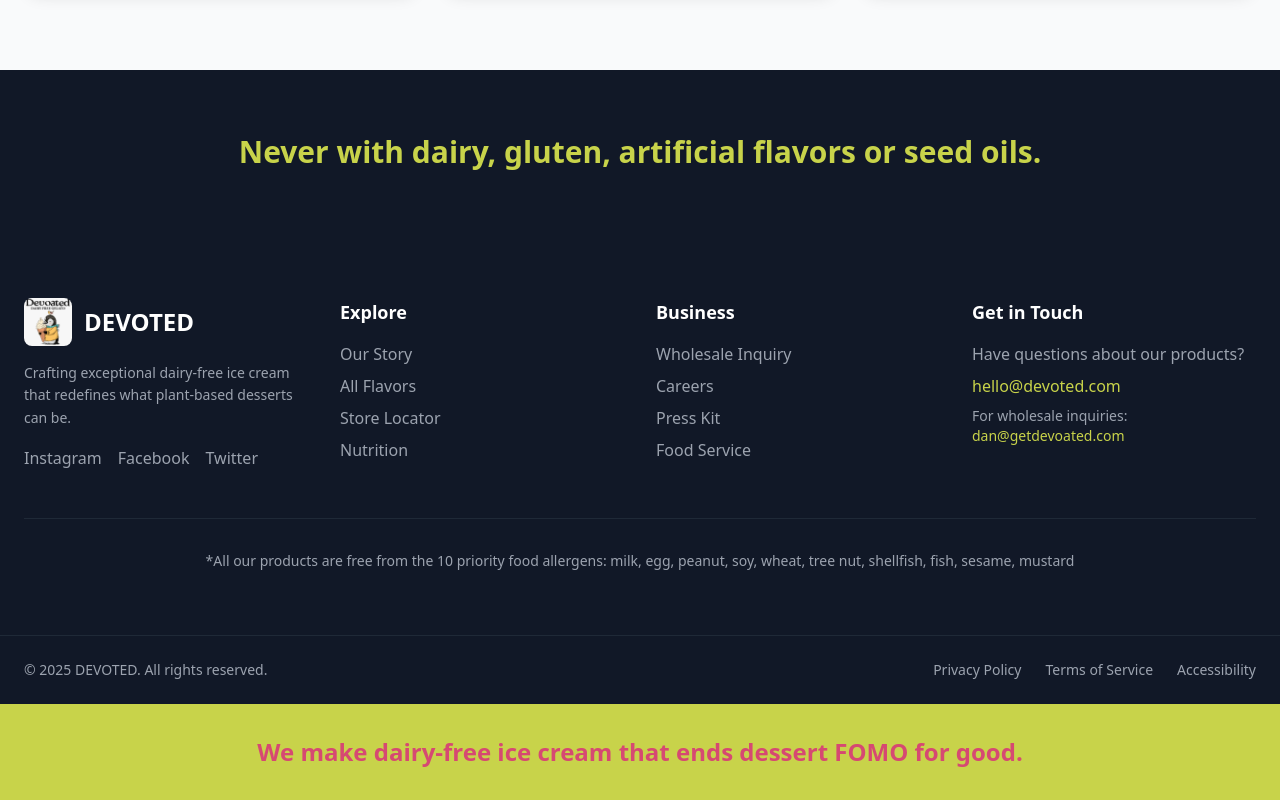
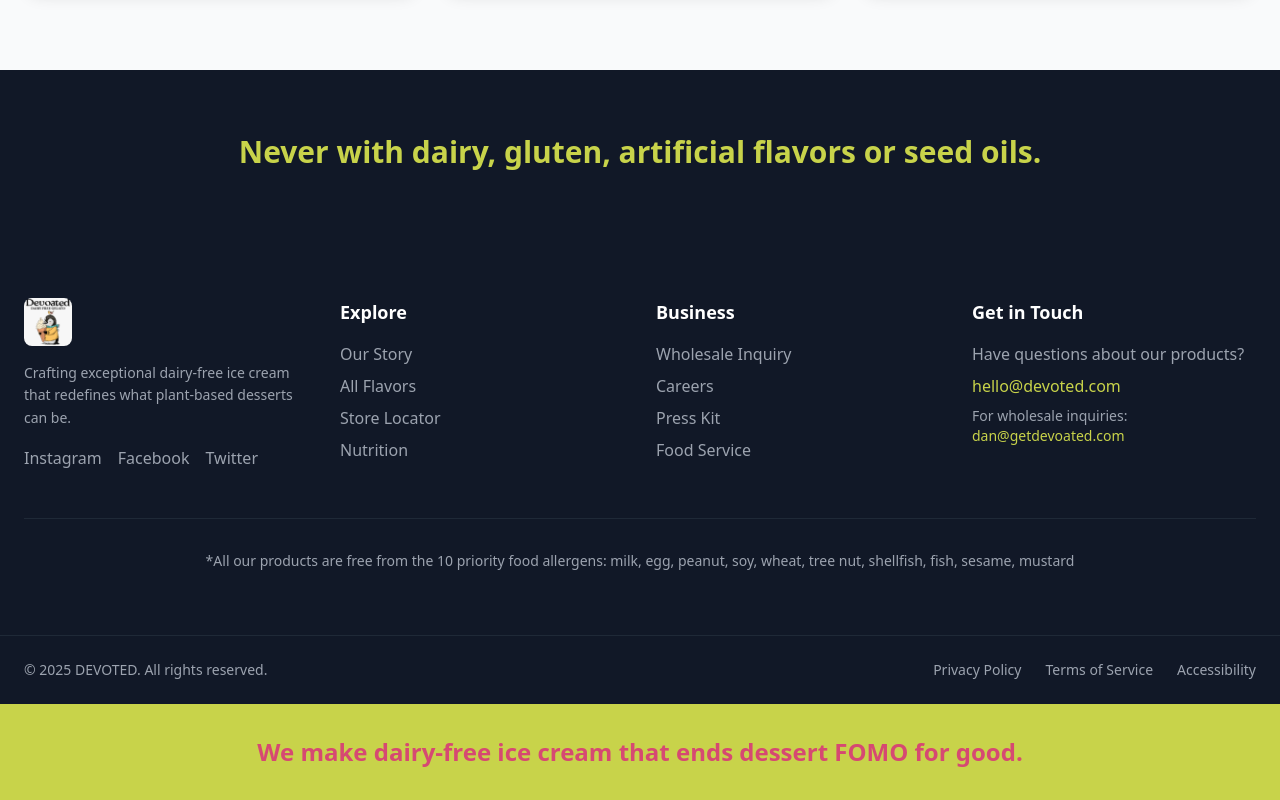
Before and after one commit to Bhavyalohami/devoated_icecream, a React (Create React App) app: page / in a window 1280 px wide. Shown: the part 4869-5669 px from the top of the page. Built offline with nearby package versions, Linux system fonts and the light colour scheme.

Commit message:
Deploy setup1

```diff
--- a/src/Components/footer.jsx
+++ b/src/Components/footer.jsx
@@ -12,11 +12,11 @@
           <div className="space-y-4">
             <div className="flex items-center space-x-3">
               <img
-                src='/logo.jpg'
+                src={`${process.env.PUBLIC_URL}/logo.jpg`}
                 alt='DEVOTED'
                 className="h-12 w-12 rounded-lg object-cover"
               />
-              <span className="text-2xl font-bold">DEVOTED</span>
+              {/* <span className="text-2xl font-bold">DEVOTED</span> */}
             </div>
             <p className="text-gray-400 text-sm leading-relaxed">
               Crafting exceptional dairy-free ice cream that redefines what plant-based desserts can be.
```
